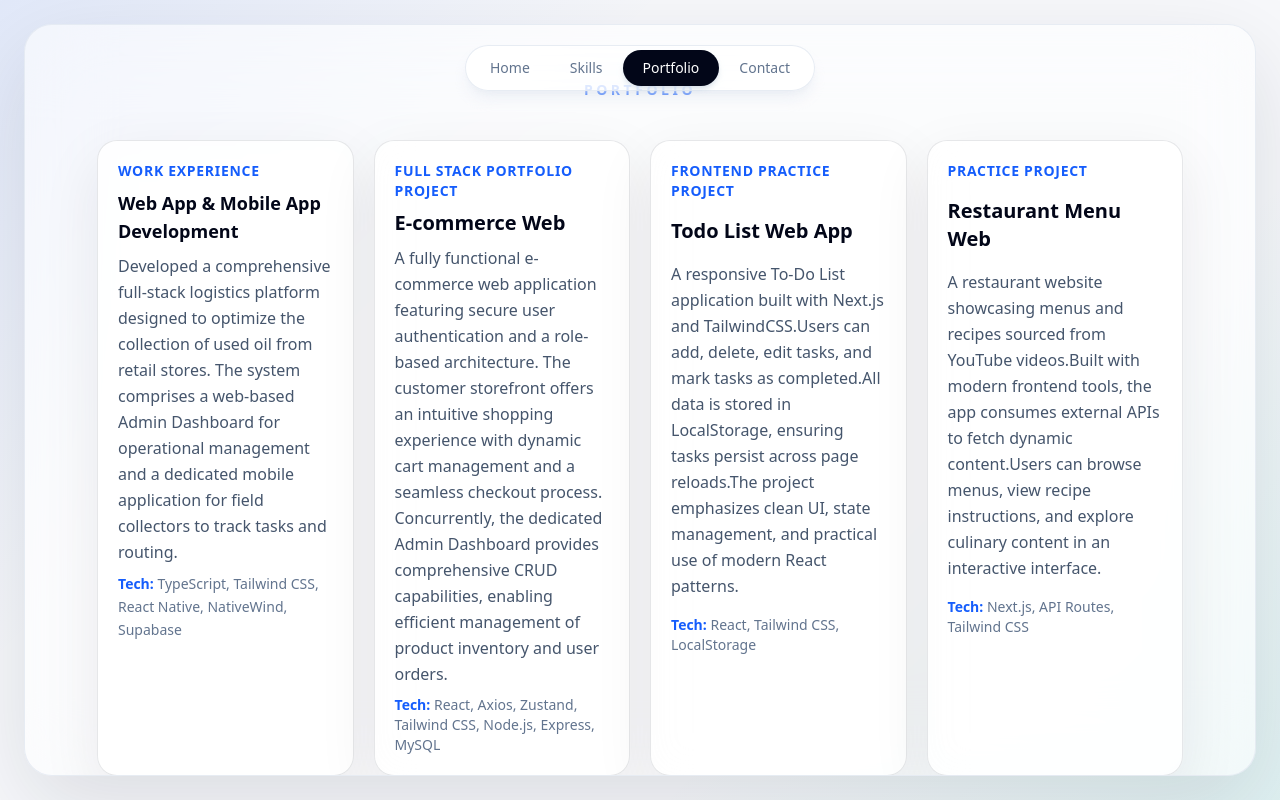
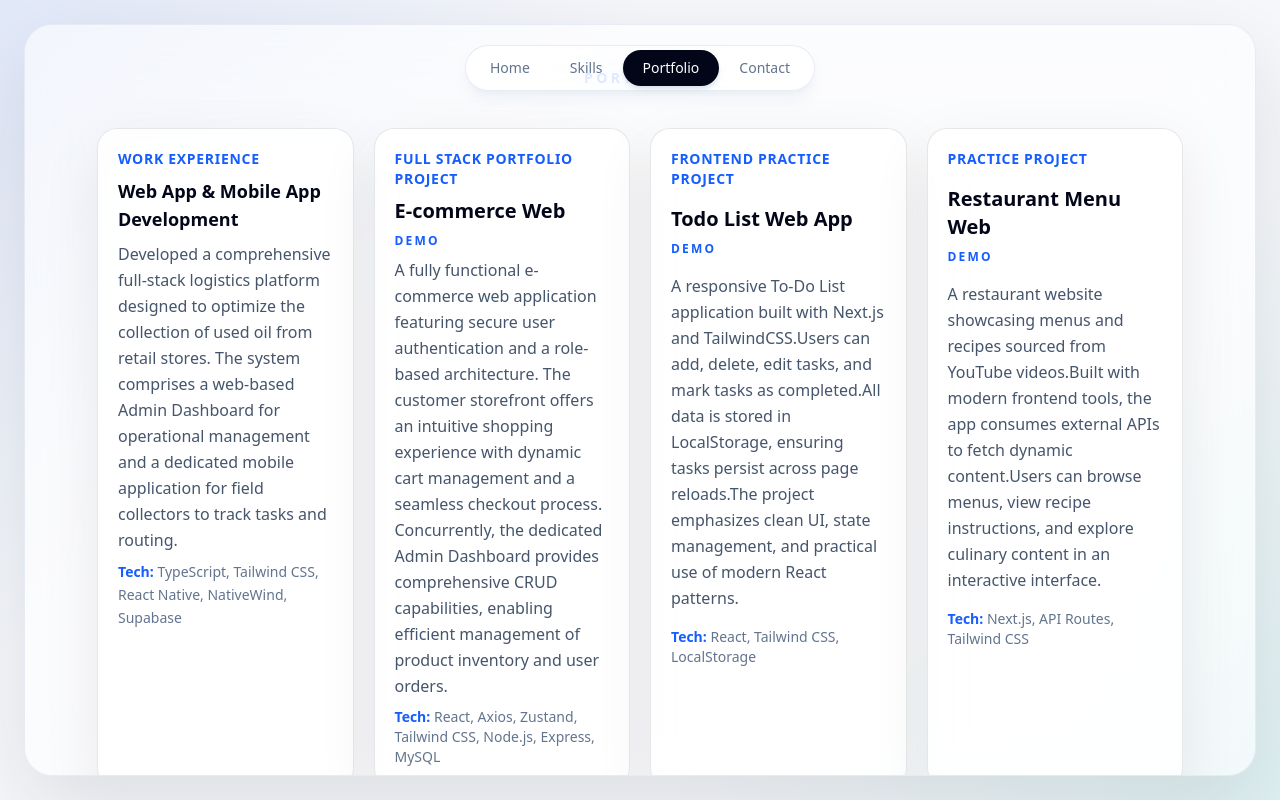
Before and after one commit to artstyles-dev/My-Portfolio, a Next.js app: page / in a window 1280 px wide. Both pictures are taken after a click on the button "Portfolio". Built offline with nearby package versions, Linux system fonts and the light colour scheme; no server answers.

Commit message:
update-demo

```diff
--- a/app/components/SideThree/PcEcom.tsx
+++ b/app/components/SideThree/PcEcom.tsx
@@ -8,8 +8,16 @@ const PcEcom = () => {
           <p className="text-sm font-semibold uppercase tracking-wider text-blue-600">
             Full Stack Portfolio Project
           </p>
-          <h1 className="text-xl font-bold text-slate-950">
-           E-commerce Web
+          <h1 className="flex flex-wrap items-center gap-2 text-xl font-bold text-slate-950">
+            <span>E-commerce Web</span>
+            <a
+              href="https://stylesshop-pc.vercel.app/"
+              target="_blank"
+              rel="noreferrer"
+              className="items-center text-xs font-semibold uppercase tracking-[0.18em] text-blue-600 transition"
+            >
+              Demo
+            </a>
           </h1>
           <p className="text-sm leading-relaxed text-slate-600 xl:text-base">
             A fully functional e-commerce web application featuring secure user authentication and a role-based architecture. The customer storefront offers an intuitive shopping experience with dynamic cart management and a seamless checkout process. Concurrently, the dedicated Admin Dashboard provides comprehensive CRUD capabilities, enabling efficient management of product inventory and user orders.
--- a/app/components/SideThree/Restaurants.tsx
+++ b/app/components/SideThree/Restaurants.tsx
@@ -8,8 +8,16 @@ const Restaurants = () => {
           <p className="text-sm font-semibold uppercase tracking-wider text-blue-600">
             Practice Project
           </p>
-          <h1 className="text-xl font-bold text-slate-950">
-            Restaurant Menu Web
+          <h1 className="flex flex-wrap items-center gap-2 text-xl font-bold text-slate-950">
+            <span>Restaurant Menu Web</span>
+            <a
+              href="https://myrestaurant-styles.vercel.app/"
+              target="_blank"
+              rel="noreferrer"
+              className="items-center text-xs font-semibold uppercase tracking-[0.18em] text-blue-600 transition"
+            >
+              Demo
+            </a>
           </h1>
           <p className="text-sm leading-relaxed text-slate-600 xl:text-base">
             A restaurant website showcasing menus and
--- a/app/components/SideThree/TodoList.tsx
+++ b/app/components/SideThree/TodoList.tsx
@@ -8,8 +8,16 @@ const TodoList = () => {
           <p className="text-sm font-semibold uppercase tracking-wider text-blue-600">
             Frontend Practice Project
           </p>
-          <h1 className="text-xl font-bold text-slate-950">
-            Todo List Web App
+                    <h1 className="flex flex-wrap items-center gap-2 text-xl font-bold text-slate-950">
+            <span>Todo List Web App</span>
+            <a
+              href="https://todolist-doitnow.vercel.app/"
+              target="_blank"
+              rel="noreferrer"
+              className="items-center text-xs font-semibold uppercase tracking-[0.18em] text-blue-600 transition"
+            >
+              Demo
+            </a>
           </h1>
           <p className="text-sm leading-relaxed text-slate-600 xl:text-base">
             A responsive To-Do List application built with
```
